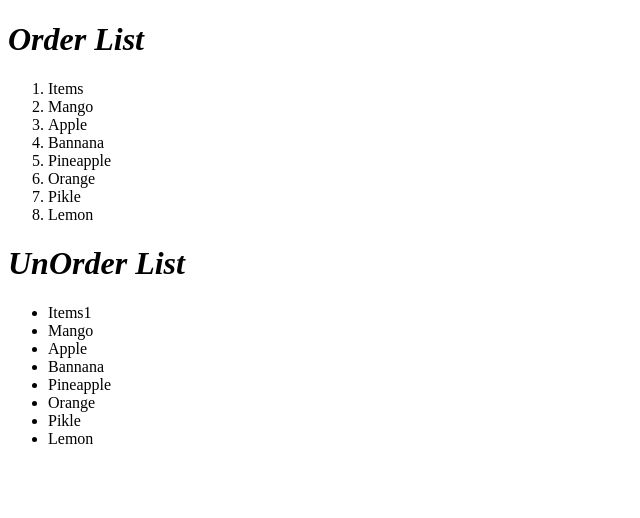
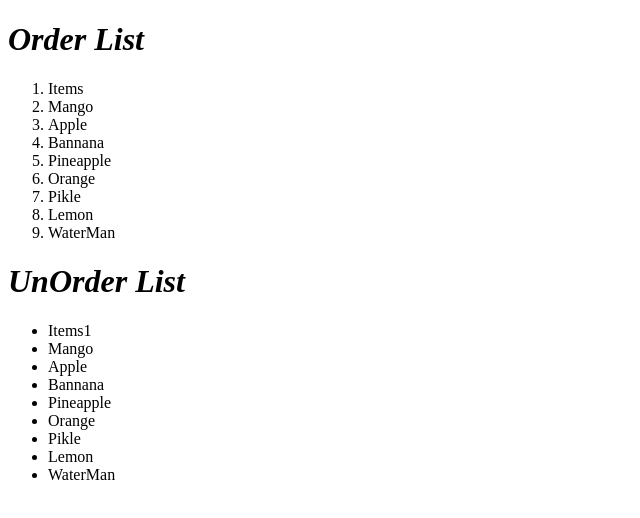
Before and after one commit to SaiSashank01/Html, a plain HTML site: page Lists.html in a window 1280 px wide. Shown: the whole page, without its empty margins (0-640 px from the left). Drawn offline with Linux system fonts and the light colour scheme.

Commit message:
Update(Lists):

```diff
--- a/Lists.html
+++ b/Lists.html
@@ -15,6 +15,7 @@
       <li>Orange</li>
       <li>Pikle</li>
       <li>Lemon</li>
+      <li>WaterMan</li>
     </ol>
     <h1>
       <i>UnOrder List</i>
@@ -28,6 +29,7 @@
       <li>Orange</li>
       <li>Pikle</li>
       <li>Lemon</li>
+      <li>WaterMan</li>
     </ul>
   </body>
 </html>
```
